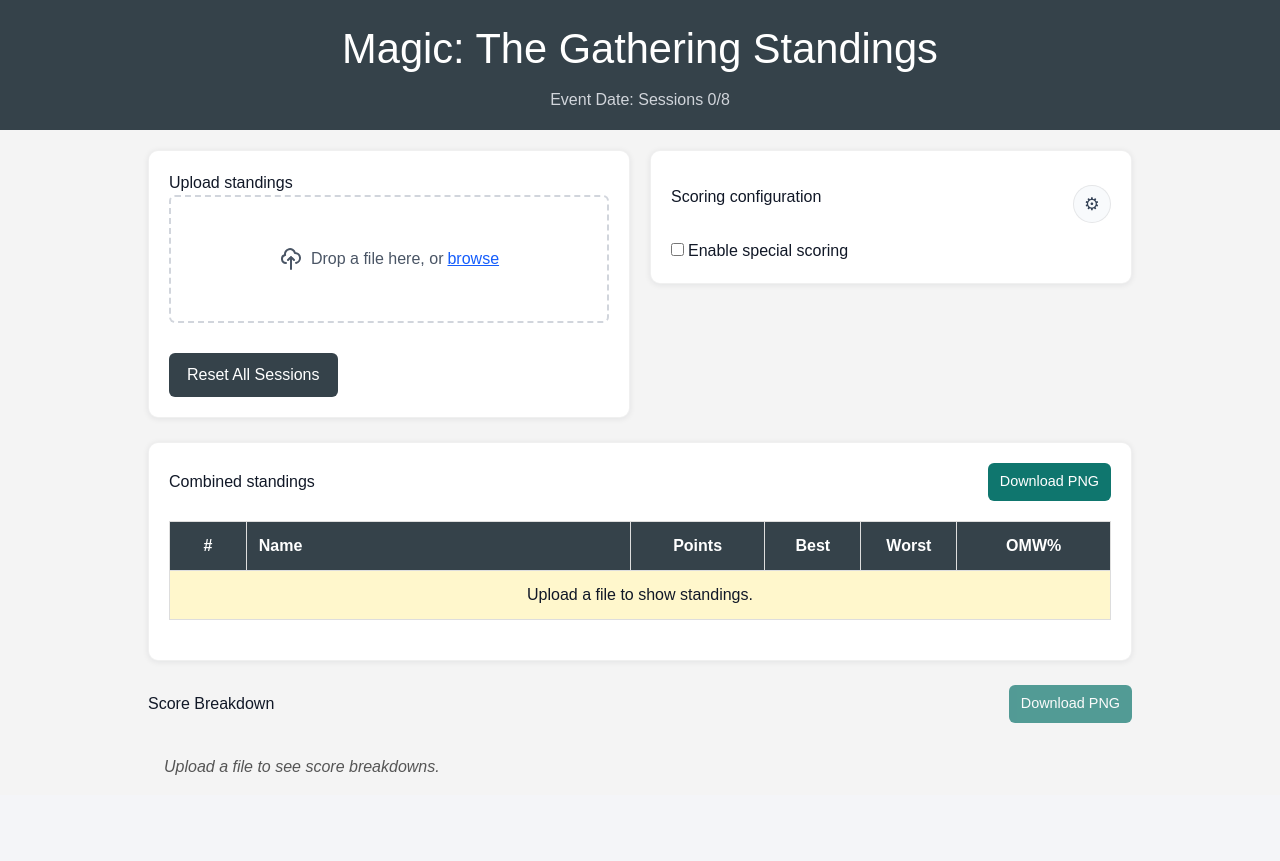
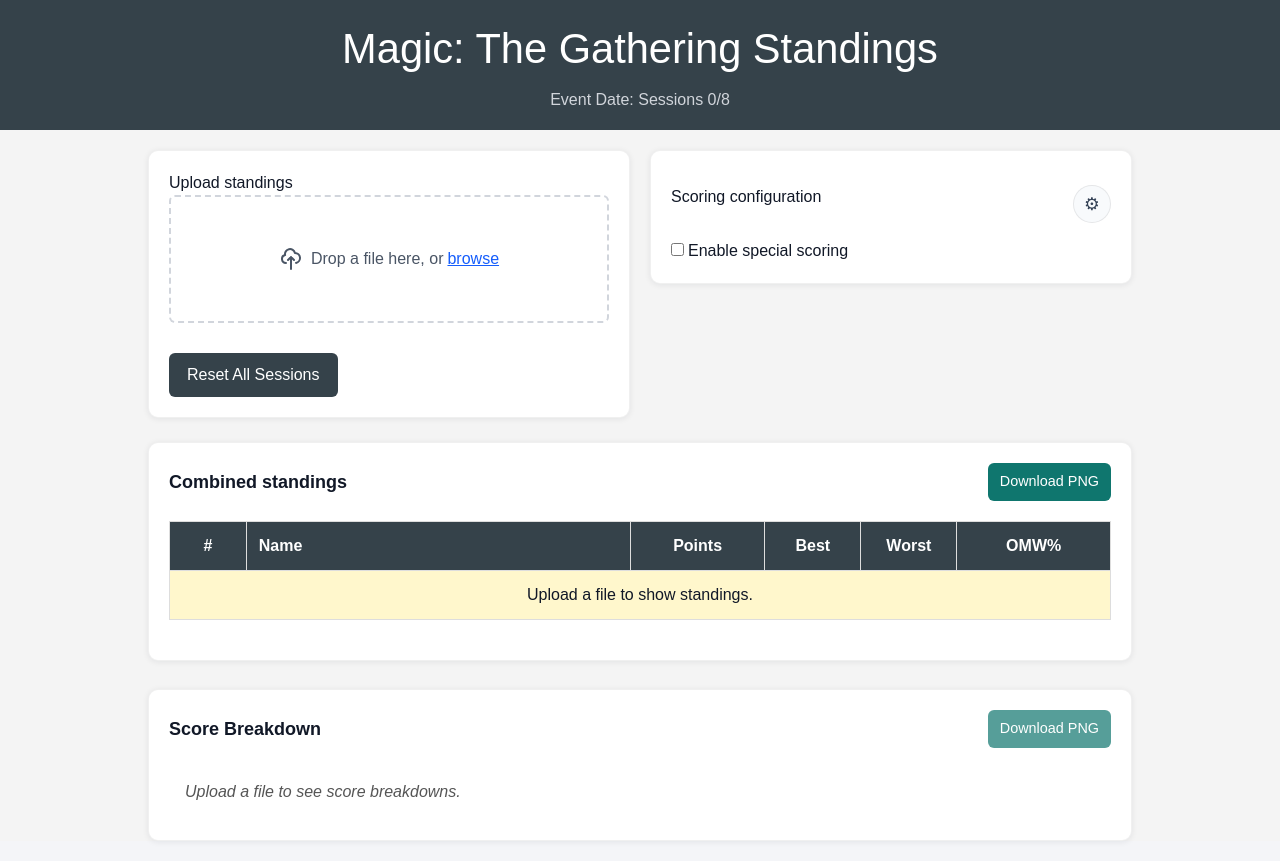
Before and after one commit to fnzbj7/mtg-standings-site, a React (Vite) app: page / in a window 1280 px wide. Before the commit the page ends 815 px from the top, so only its background shows below. Built offline with nearby package versions, Linux system fonts and the light colour scheme.

Commit message:
Small css fixes

```diff
--- a/src/App.css
+++ b/src/App.css
@@ -294,14 +294,6 @@
     text-align: center;
 }
 
-.score-chart {
-    margin-top: 1.5rem;
-}
-
-.score-chart h2 {
-    margin-top: 0;
-}
-
 .score-chart-table {
     width: 100%;
     border-collapse: collapse;
--- a/src/components/RoundScoresTable.tsx
+++ b/src/components/RoundScoresTable.tsx
@@ -110,9 +110,9 @@
     }
 
     return (
-        <section className='panel card'>
+        <section className='panel card mt-7'>
             <div className='panel-header'>
-                <h2>Round-by-round scores</h2>
+                <h2 className='font-bold text-lg'>Round-by-round scores</h2>
                 <button
                     type='button'
                     className='table-download-button'
--- a/src/components/ScoreChart.tsx
+++ b/src/components/ScoreChart.tsx
@@ -50,7 +50,7 @@
     return (
         <section
             id='score-chart'
-            className='score-chart'
+            className='score-chart panel card mt-7'
             style={
                 {
                     '--score-chart-pos-basis': `${posBasisPct}%`,
@@ -58,7 +58,7 @@
                 } as CSSProperties
             }>
             <div className='panel-header'>
-                <h2>Score Breakdown</h2>
+                <h2 className='font-bold text-lg'>Score Breakdown</h2>
                 <button
                     type='button'
                     className='table-download-button'
--- a/src/components/StandingsTable.tsx
+++ b/src/components/StandingsTable.tsx
@@ -35,7 +35,7 @@
     return (
         <section className='panel card'>
             <div className='panel-header'>
-                <h2>Combined standings</h2>
+                <h2 className='font-bold text-lg'>Combined standings</h2>
                 <button
                     type='button'
                     className='table-download-button'
```
